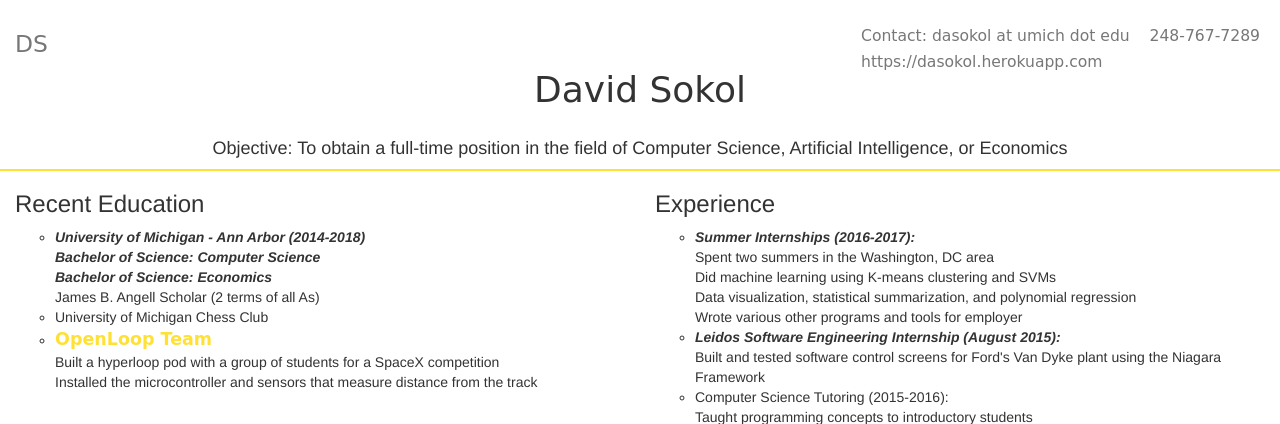
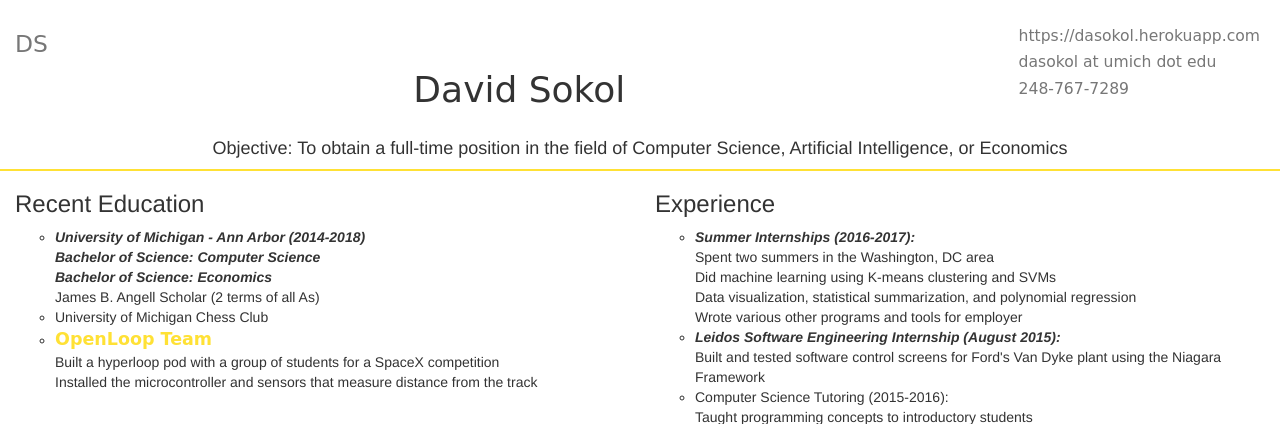
Before and after one commit to dasokol/dasokol, a Flask app: page / in a window 1280 px wide. Shown: the top 424 px of the page. Run offline with Flask 2, Linux system fonts and the light colour scheme; some libraries are stand-ins or nearby versions.

Commit message:
fix contact info

```diff
--- a/templates/base.html
+++ b/templates/base.html
@@ -37,8 +37,9 @@
 				<h1><small> DS </small></h1>
 			</div>
 			<div id="contact">
-				<h3><small> Contact: dasokol at umich dot edu &nbsp&nbsp&nbsp248-767-7289 <br />
-							https://dasokol.herokuapp.com
+				<h3><small> https://dasokol.herokuapp.com <br />
+							dasokol at umich dot edu <br />
+							248-767-7289
 				</small></h3>
 			</div>
 			<h1 id="name">David Sokol</h1>
```
